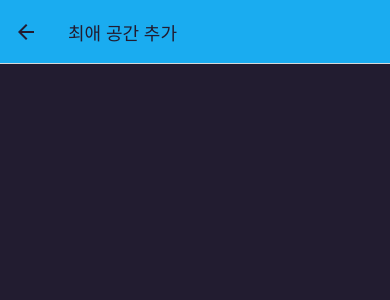
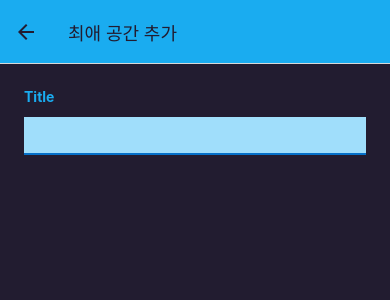
Before and after one commit to i-hope9/react-native-course, a React Native app: screen /AddPlace in a window 390 px wide. Shown: the top 300 px of the page. Built offline with nearby package versions, Linux system fonts and the light colour scheme.

Commit message:
design: PlaceForm 양식 디자인

```diff
--- a/components/Places/PlaceForm.jsx
+++ b/components/Places/PlaceForm.jsx
@@ -1,5 +1,45 @@
-import { View } from "react-native";
+import { useState } from "react";
+import { ScrollView, StyleSheet, Text, TextInput, View } from "react-native";
+import { Colors } from "../../constants/Colors";
 
 export default function PlaceForm() {
-  return <View></View>;
+  const [enteredTitle, setEnteredTitle] = useState("");
+
+  function changeTitleHandler(enteredText) {
+    setEnteredTitle(enteredText);
+  }
+
+  return (
+    <ScrollView style={styles.form}>
+      <View>
+        <Text style={styles.label}>Title</Text>
+        <TextInput
+          style={styles.input}
+          onChangeText={changeTitleHandler}
+          value={enteredTitle}
+        />
+      </View>
+    </ScrollView>
+  );
 }
+
+const styles = StyleSheet.create({
+  form: {
+    flex: 1,
+    padding: 24,
+  },
+  label: {
+    fontWeight: "bold",
+    marginBottom: 4,
+    color: Colors.primary500,
+  },
+  input: {
+    marginVertical: 8,
+    paddingHorizontal: 4,
+    paddingVertical: 8,
+    fontSize: 16,
+    borderBottomColor: Colors.primary700,
+    borderBottomWidth: 2,
+    backgroundColor: Colors.primary100,
+  },
+});
```
